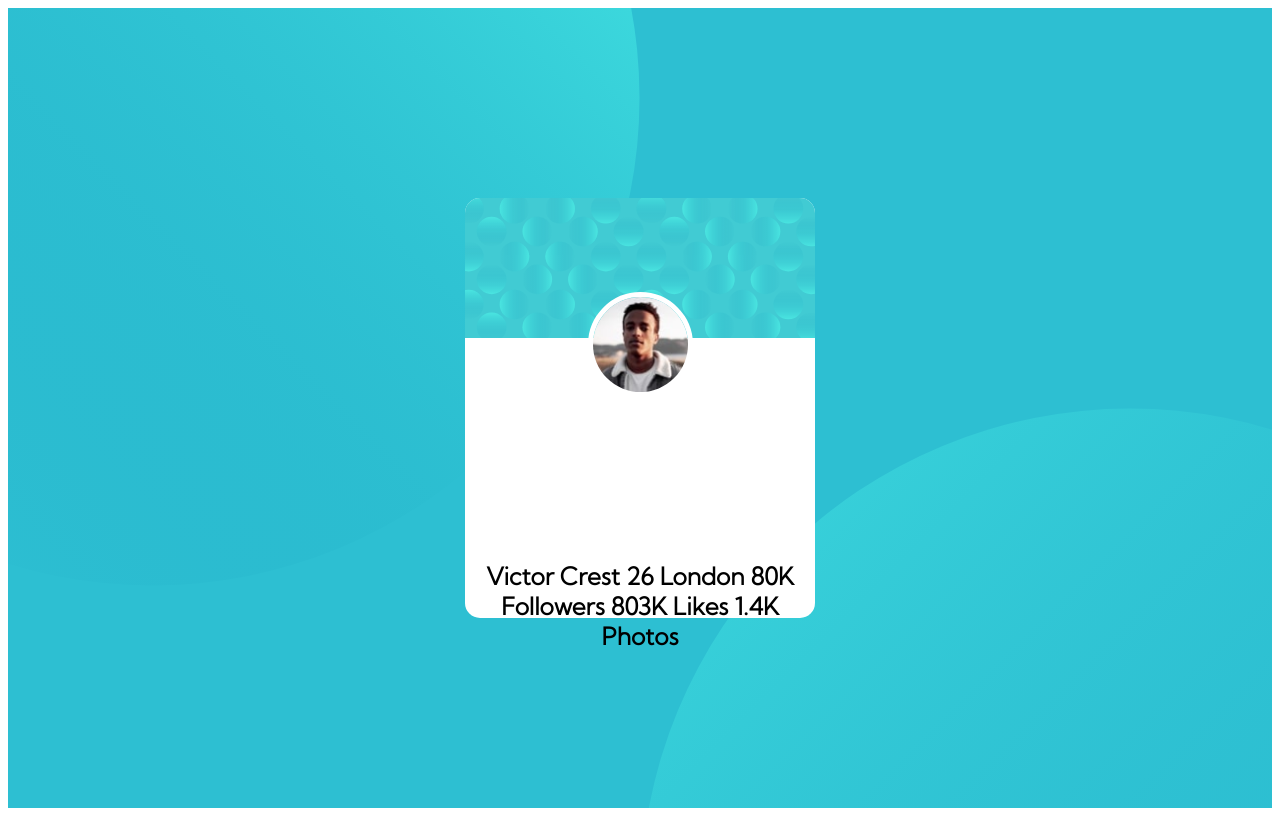
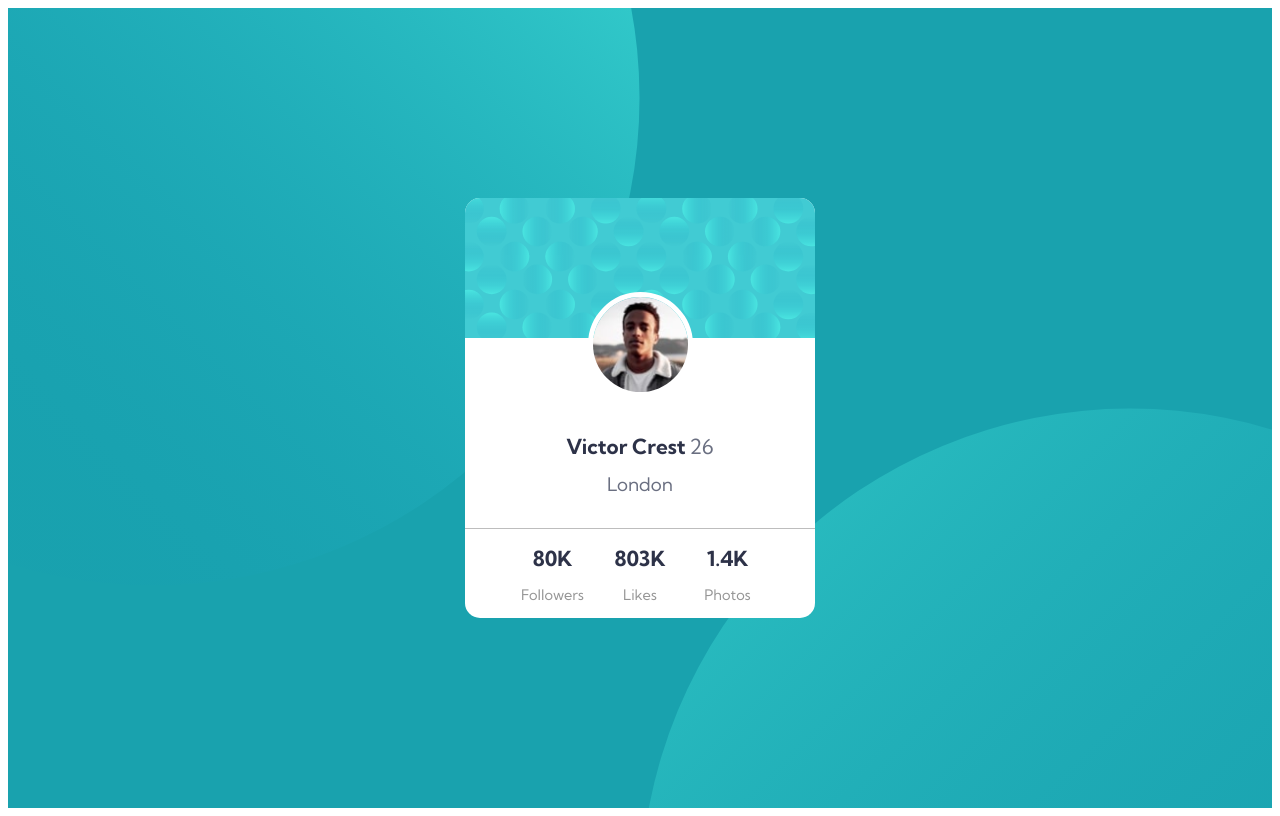
Before and after one commit to OlgaAzhel/Learning, a plain HTML site: page index.html in a window 1280 px wide. Drawn offline with Linux system fonts and the light colour scheme.

Commit message:
Add files via upload

```diff
--- a/index.html
+++ b/index.html
@@ -6,9 +6,9 @@
     <meta name="viewport" content="width=device-width, initial-scale=1.0">
     <!-- displays site properly based on user's device -->
 
-    <link rel="icon" type="image/png" sizes="32x32" href="./favicon-32x32.png">
+    <link rel="icon" type="image/png" sizes="32x32" href="./images/favicon-32x32.png">
     <link rel="preconnect" href="https://fonts.gstatic.com">
-    <link href="https://fonts.googleapis.com/css2?family=Kumbh+Sans:wght@300&display=swap" rel="stylesheet">
+    <link href="https://fonts.googleapis.com/css2?family=Kumbh+Sans:wght@400;700&display=swap" rel="stylesheet">
     <link rel="stylesheet" href="stylesheet.css">
     <title>Frontend Mentor | Profile card component</title>
 
@@ -32,16 +32,32 @@
         <span id="bottom-bg">
         </span>
         <div id="card">
-            <img id="card-background"
-                src=".\bg-pattern-card.svg">
-            <img id="photo"
-                src=".\image-victor.jpg">
-            <h2>Victor Crest 26 London 80K Followers 803K Likes 1.4K Photos</h2>
+            <img id="card-background" src=".\bg-pattern-card.svg">
+            <img id="photo" src=".\image-victor.jpg">
+            <div id="name">
+                <span id="bold2">Victor Crest</span>
+                <span class="grey2">26</span>
+            </div>
+            <div id="city">
+                <span class="grey2">London</span>
+            </div>
+            <div id="statistics">
+                <container class="stat">80K
+                    <p id="grey1">Followers</p>
+                </container>
+                <container class="stat">803K
+                    <p id="grey1">Likes</p>
+                </container>
+                <container class="stat">1.4K
+                    <p id="grey1">Photos</p>
+                </container>
+            </div>
+        </div>
     </section>
     <!--   <div class="attribution">
         Challenge by <a href="https://www.frontendmentor.io?ref=challenge" target="_blank">Frontend Mentor</a>. Coded by
         <a href="#">Your Name Here</a>. -->
-    </div>
+
 </body>
 
 </html>
--- a/stylesheet.css
+++ b/stylesheet.css
@@ -1,6 +1,6 @@
 #container {
-    /*  background      : url(./bg-pattern-top.svg) -50% -500px no-repeat, url(./bg-pattern-bottom.svg) 100% 500px no-repeat; */
-    background-color: hsl(187, 65%, 50%);
+    /*  background      : url(./images/bg-pattern-top.svg) -50% -500px no-repeat, url(./images/bg-pattern-bottom.svg) 100% 500px no-repeat; */
+    background-color: hsl(185, 75%, 39%);
     height          : 800px;
     display         : flex;
     align-self      : center;
@@ -38,6 +38,7 @@
     position        : absolute;
     text-align      : center;
     font-family     : 'Kumbh Sans', sans-serif;
+
 }
 
 #card-background {
@@ -55,8 +56,55 @@
     box-sizing   : border-box;
     margin-top   : -50px;
     position     : relative;
+
 }
 
-h2 {
-    margin-top: 160px;
+#name {
+    margin-top: 2em;
 }
+
+#bold2 {
+    font-size   : 1.3em;
+    font-weight : bolder;
+    color       : hsl(229, 23%, 23%);
+    font-stretch: ultra-condensed;
+}
+
+#city {
+    margin-top   : 1em;
+    margin-bottom: 1em;
+    font-size    : 0.9em;
+}
+
+.grey2 {
+
+    font-size: 1.3em;
+    color    : hsl(227, 10%, 46%)
+}
+
+
+.stat {
+    width       : 25%;
+    font-size   : 1.3em;
+    font-weight : bolder;
+    color       : hsl(229, 23%, 23%);
+    font-stretch: ultra-condensed;
+    text-align  : center;
+    margin      : 0 0;
+
+}
+
+#grey1 {
+    font-size   : 0.7em;
+    color       : hsl(0, 0%, 59%);
+    font-weight : normal;
+    font-stretch: expanded;
+}
+
+#statistics {
+    margin-top     : 2em;
+    border-top     : 1px solid hsl(0, 0%, 74%);
+    padding-top    : 1em;
+    display        : flex;
+    justify-content: center;
+}
```
